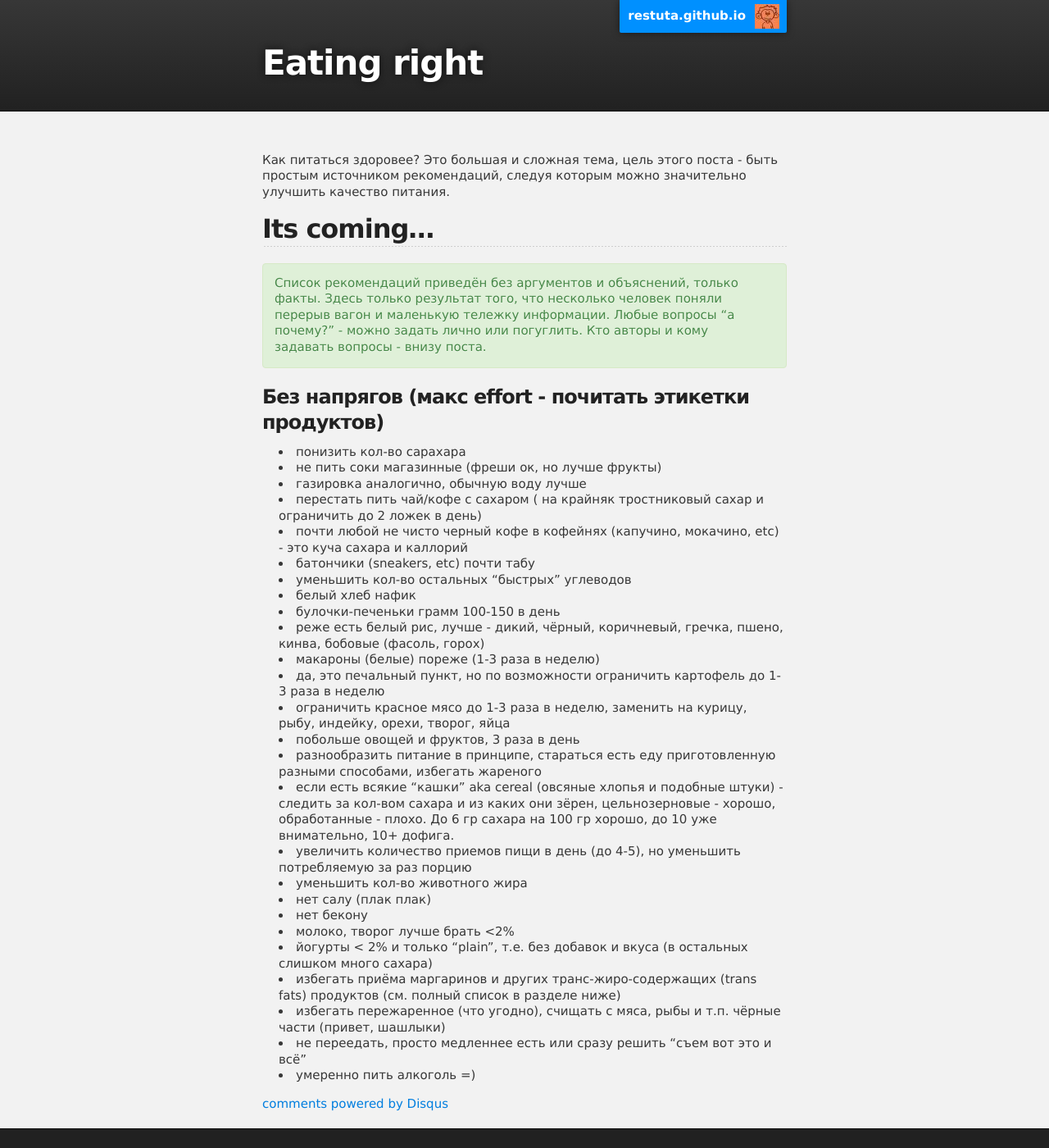
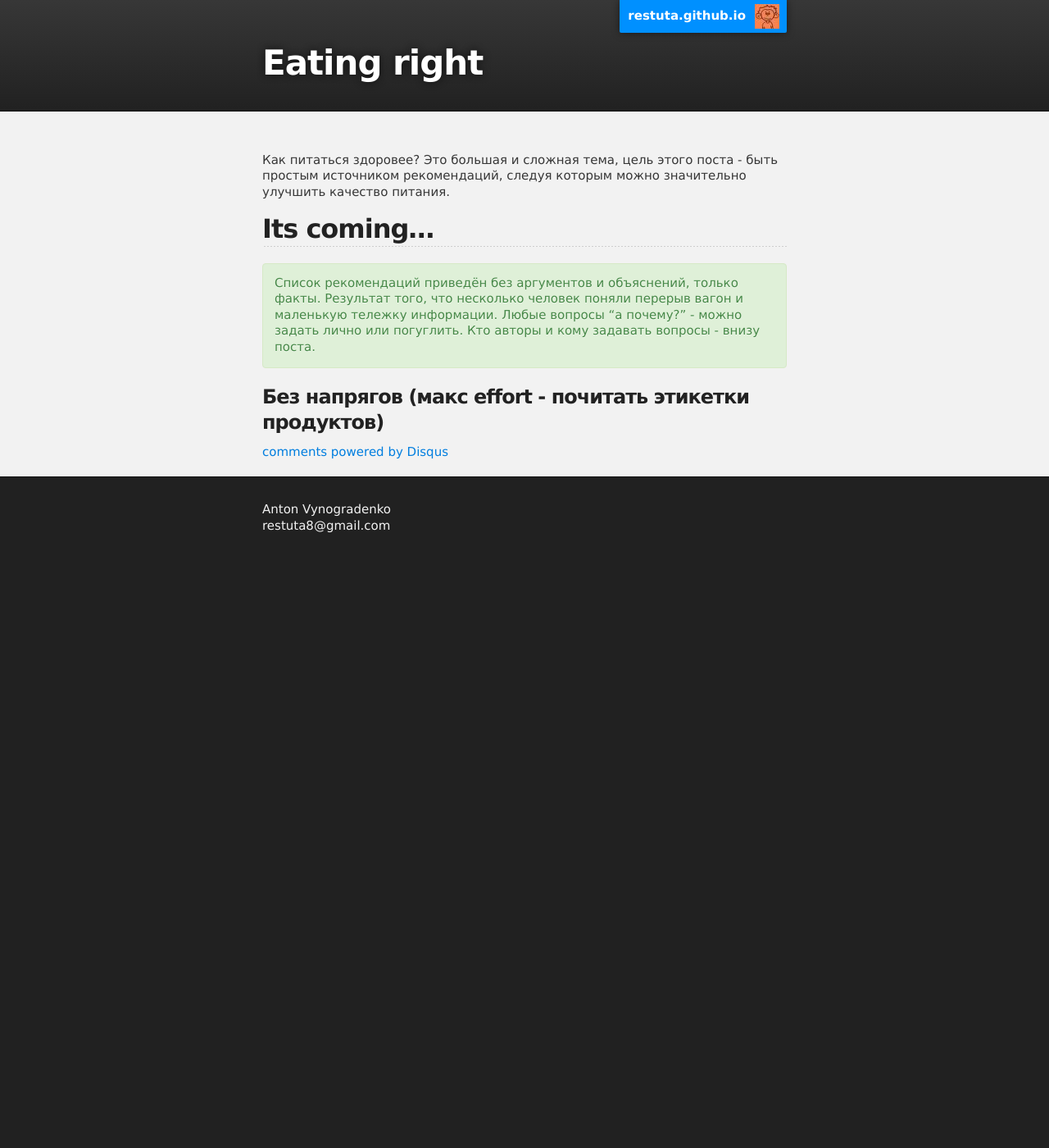
Before and after one commit to Restuta/restuta.github.io, a Jekyll site: the page built from _posts/2013-06-11-eating-right.md, in a window 1280 px wide and 1400 px high. Shown: the whole window at 82% size. Built offline with Jekyll 4.4.1, drawn with Linux system fonts in a browser that asks for light colours; comment, search, counter and statistics services are not loaded.

Commit message:
updated eating right post

```diff
--- a/_posts/2013-06-11-eating-right.md
+++ b/_posts/2013-06-11-eating-right.md
@@ -7,33 +7,7 @@ title: Eating right
 
 ##Its coming...
 <blockquote class="block green-block">
- 	<p>Список рекомендаций приведён без аргументов и объяснений, только факты. Здесь только результат того, что несколько человек поняли перерыв вагон и маленькую тележку информации. Любые вопросы “а почему?” - можно задать лично или погуглить. Кто авторы и кому задавать вопросы - внизу поста.</p>
+ 	<p>Список рекомендаций приведён без аргументов и объяснений, только факты. Результат того, что несколько человек поняли перерыв вагон и маленькую тележку информации. Любые вопросы “а почему?” - можно задать лично или погуглить. Кто авторы и кому задавать вопросы - внизу поста.</p>
 </blockquote>
 
 ###Без напрягов (макс effort - почитать этикетки продуктов)
-* понизить кол-во сарахара
- * не пить соки магазинные (фреши ок, но лучше фрукты)
- * газировка аналогично, обычную воду лучше
- * перестать пить чай/кофе с сахаром ( на крайняк тростниковый сахар и ограничить до 2 ложек в день)
- * почти любой не чисто черный кофе в кофейнях (капучино, мокачино, etc) - это куча сахара и каллорий
- * батончики (sneakers, etc) почти табу
-* уменьшить кол-во остальных “быстрых” углеводов
- * белый хлеб нафик
- * булочки-печеньки грамм 100-150 в день
- * реже есть белый рис, лучше - дикий, чёрный, коричневый, гречка, пшено, кинва, бобовые (фасоль, горох)
- * макароны (белые) пореже (1-3 раза в неделю)
-* да, это печальный пункт, но по возможности ограничить картофель до 1-3 раза в неделю
-* ограничить красное мясо до 1-3 раза в неделю, заменить на курицу, рыбу, индейку, орехи, творог, яйца
-* побольше овощей и фруктов, 3 раза в день
-* разнообразить питание в принципе, стараться есть еду приготовленную разными способами, избегать жареного
-* если есть всякие “кашки” aka cereal (овсяные хлопья и подобные штуки) - следить за кол-вом сахара и из каких они зёрен, цельнозерновые  - хорошо, обработанные - плохо. До 6 гр сахара на 100 гр хорошо, до 10 уже внимательно, 10+ дофига.
-* увеличить количество приемов пищи в день (до 4-5), но уменьшить потребляемую за раз порцию
-* уменьшить кол-во животного жира
-* нет салу (плак плак)
-* нет бекону
-* молоко, творог лучше брать <2%
-* йогурты < 2% и только "plain", т.е. без добавок и вкуса (в остальных слишком много сахара)
-* избегать приёма маргаринов и других транс-жиро-содержащих (trans fats) продуктов (см. полный список в разделе ниже)
-* избегать пережаренное (что угодно), счищать с мяса, рыбы и т.п. чёрные части (привет, шашлыки)
-* не переедать, просто медленнее есть или сразу решить “съем вот это и всё”
-* умеренно пить алкоголь =)
```
